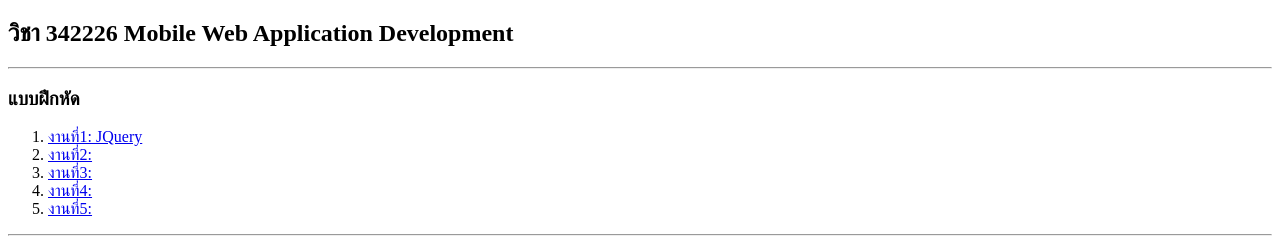
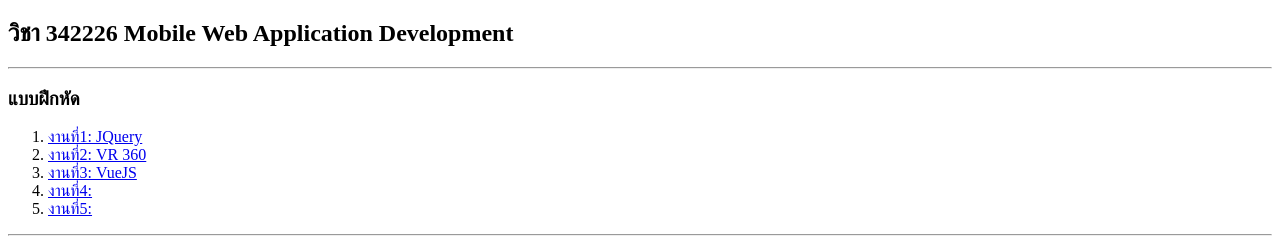
Before and after one commit to keeratiphosri/web2566, a plain HTML site: page index.html in a window 1280 px wide. Shown: the top 238 px of the page. Drawn offline with Linux system fonts and the light colour scheme.

Commit message:
Update index.html

```diff
--- a/index.html
+++ b/index.html
@@ -13,8 +13,8 @@
             <h3>แบบฝึกหัด</h3>
             <ol>
                 <li><a href="work1.html">งานที่1: JQuery</a></li>
-                <li><a href="work2.html">งานที่2: </a></li>
-                <li><a href="work3.html">งานที่3: </a></li>
+                <li><a href="work2.html">งานที่2: VR 360</a></li>
+                <li><a href="work3.html">งานที่3: VueJS</a></li>
                 <li><a href="work4.html">งานที่4: </a></li>
                 <li><a href="work5.html">งานที่5: </a></li>
             </ol>
```
